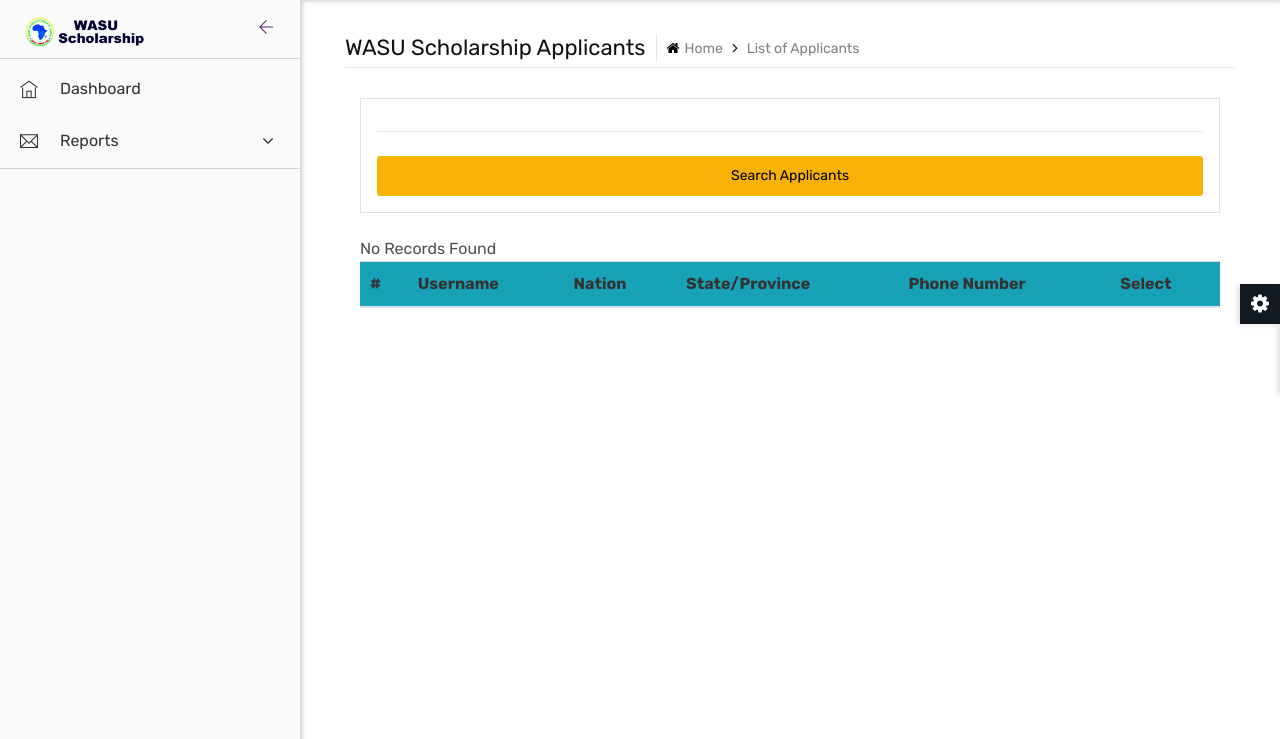
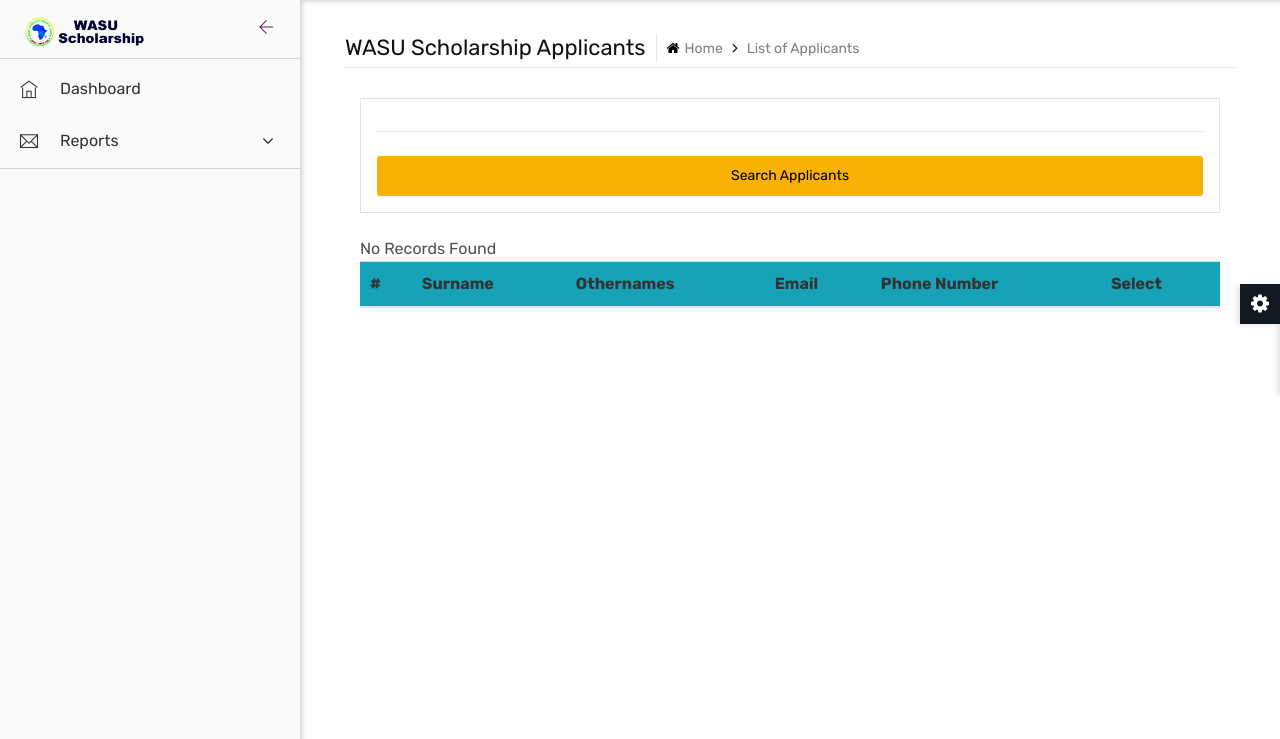
Before and after one commit to successgande1/scholarshipapp, a Django app: page /applicants/ in a window 1280 px wide. Shown: the part 61-800 px from the top of the page. Run offline with Django 4.2, Linux system fonts and the light colour scheme; the visitor is signed in with stand-in values (Sample User, id 1); lists and menus that the app fills with data are empty; parts of the project's set-up code (start-up, migrations or seed data) failed here and were passed over; some libraries are stand-ins or nearby versions.

Commit message:
Done Search and approve Submitted Appliction

```diff
--- a/scholarshipapp/urls.py
+++ b/scholarshipapp/urls.py
@@ -37,17 +37,17 @@ urlpatterns = [
     path('scholarship/list/', user_view.Scholarship_List, name = 'scholarship-list'),
     path('<int:pk>/bank/update/', UpdateBank.as_view(), name = 'edit-bank'),
     path('<int:pk>/bank/detail/', BankDetailView.as_view(), name = 'bank-detail'),
-    path('applicants/search/', user_view.search_applicants, name = 'search-applicants'),
     path('applicant/submit/', user_view.SubmitApp, name = 'app-submit'),
     path('applicant/slip/', user_view.AppSlip, name = 'app-slip'),
     path('applicant/slip/print/', user_view.print_slip, name = 'print-slip'),
-
     path('applicants/', user_view.SubmitedApps, name = 'list-applicants'),
     path('applicant/payment/success/', user_view.success_payment, name = 'success-payment'),
     path('applicant/payment/failed/', user_view.failed_payment, name = 'failed-payment'),
     path('candidate/<int:pk>/scholarship/', user_view.scholarship_detail, name = 'candidate-scholarship'),
     path('callback', user_view.payment_response, name='payment_response'),
     path('sholarship/process/', user_view.process_payment, name = 'process-fee'),
+    path('applicants/search/', user_view.search_applicants, name = 'search-applicant'),
+    path('<int:pk>/applicant/approval/', user_view.approve_applicant, name = 'approve-applicant'),
     path('pay/', PayFeeView.as_view(), name ="pay"),
 
     path('logout/', auth_view.LogoutView.as_view(template_name='user/logout.html'), name = 'user-logout'),
--- a/templates/partials/_LeftSideBar.html
+++ b/templates/partials/_LeftSideBar.html
@@ -38,7 +38,7 @@
                     <ul>
 
                         <li>
-                            <a href="{% url 'search-applicants' %}" class="ttr-material-button"><span class="ttr-label">Approve Scholarship</span></a>
+                            <a href="{% url 'search-applicant' %}" class="ttr-material-button"><span class="ttr-label">Approve Scholarship</span></a>
                         </li>
 
                         <li>
--- a/templates/user/list_applicants.html
+++ b/templates/user/list_applicants.html
@@ -24,6 +24,9 @@
                     <li>List of Applicants</li>
                 </ul>
             </div>
+            <!-- Alerts-->
+				{% include 'partials/_alerts.html' %}
+				<!-- Alerts End-->
 
             <div class="container">
 
@@ -38,7 +41,7 @@
                       <form method="GET">
                         {% csrf_token %}
 
-                        {{ form | crispy }}
+                        {{ searchForm | crispy }}
 
 
                         <!--Check Page Title and Allocate Submit Value-->
@@ -66,9 +69,9 @@
                             <thead class="bg-info text-white">
                               <tr>
                                 <th scope="col">#</th>
-                                <th scope="col">Username</th>
-                                <th scope="col">Nation</th>
-                                <th scope="col">State/Province</th>
+                                <th scope="col">Surname</th>
+                                <th scope="col">Othernames</th>
+                                <th scope="col">Email</th>
                                 <th scope="col">Phone Number</th>
                                 <th scope="col">Select</th>
                               </tr>
@@ -80,12 +83,12 @@
                               {% for applicants in list_applicants %}
                               <tr>
                                 <td>{{ forloop.counter }}</td>
-                                <td>{{ applicants.applicant }}</td>
-                                <td>{{ applicants.applicant.profile.nation }}</td>
-                                <td>{{ applicants.applicant.profile.state }}</td>
-                                <td>{{ applicants.applicant.profile.phone }}</td>
+                                <td>{{ applicants.applicant.profile.surname }}</td>
+                                <td>{{ applicants.othernames }}</td>
+                                <td>{{ applicants.applicant.email }}</td>
+                                <td>{{ applicants.profile.phone }}</td>
 
-                                <th ><a class="btn btn-info btn-sm" href="">Aprove</a></th>
+                                <th ><a class="btn btn-info btn-sm" href="{% url 'approve-applicant' applicants.id %}">Aprove</a></th>
                               </tr>
                               {% endfor %}
 
--- a/user/forms.py
+++ b/user/forms.py
@@ -114,3 +114,8 @@ class PaymentForm(forms.Form):
     email = forms.EmailField()
     phone=forms.CharField(max_length=15)
     amount = forms.FloatField()
+
+
+#Search Applicant form
+class SearchApplicantForm(forms.Form):
+    value = forms.CharField(label = 'Applicant Name', max_length=30)
--- a/user/models.py
+++ b/user/models.py
@@ -5,6 +5,7 @@ from django.db import models
 from django.contrib.auth.models import User
 from PIL import Image
 from django.core.validators import RegexValidator
+from django.forms import CharField
 from phonenumber_field.modelfields import PhoneNumberField
 
 GENDER = (
@@ -146,3 +147,11 @@ class Payment(models.Model):
 
     def __str__(self):
         return f'WASU Payments: {self.applicant}-{self.amount}'
+
+class Approved(models.Model):
+    applicant = models.OneToOneField(User, on_delete = models.CASCADE, null = True)
+    reference = models.CharField(max_length=50)
+    date = models.DateTimeField(auto_now_add = True)
+
+    def __str__(self):
+        return f'WASU Scholarship Approval {self.applicant}'
--- a/user/views.py
+++ b/user/views.py
@@ -5,8 +5,8 @@ from django.shortcuts import render, redirect
 from django.core.paginator import EmptyPage, PageNotAnInteger, Paginator
 from django.contrib.auth.forms import UserCreationForm
 from django.db.models import Q
-from user.models import BANK, BankDetails, Education, Profile,  Submitted, Scholarship
-from .forms import AddEducationForm, AprovedScholarshipForm, PaymentForm, CreateUserForm, PaymentForm, UserUpdateForm, ProfileUpdateForm, ApplicantBankForm,ConfirmForm,ApplicantsSearchForm, ScholarshipForm
+from user.models import *
+from .forms import *
 from django.contrib import messages
 from django.contrib.auth.decorators import login_required
 from django.contrib.auth.models import User
@@ -22,6 +22,7 @@ from django.views.decorators.http import require_http_methods
 from django.http import HttpResponse
 import requests
 import random
+
 
 import math
 
@@ -334,31 +335,68 @@ def failed_payment(request):
     return render(request, 'user/failed_payment.html', context)
 
 
-#Search Applicants by Nation
+#Search Applicants using Q Objects
 @login_required(login_url='user-login')
 def search_applicants(request):
+    #Set an Empty Dict of Context
+    context = {}
+    #Search Applicant Form
+    searchForm = SearchApplicantForm(request.GET or None)
+    if searchForm.is_valid():
+        #Value of search form
+        value = searchForm.cleaned_data['value']
+        #Filter Applicant by Surname or Othernames using Q Objects
+        user_filter = Q(surname__icontains = value) | Q(othernames__icontains = value)
+        #Apply the Profile Object Filter
+        list_submited = Profile.objects.filter(user_filter)
 
-    form = ApplicantsSearchForm(request.GET or None)
-    if form.is_valid():
-        list_submited = Profile.objects.filter(
-            nation__icontains=form.cleaned_data['nation'],
-            state__icontains=form.cleaned_data['state']
-        )
     else:
-        list_submited = Submitted.objects.all()
+        list_submited = Profile.objects.all()
 
     paginator = Paginator(list_submited, 5)
     page = request.GET.get('page')
-    paged_listApps = paginator.get_page(page)
+    paged_list_submited = paginator.get_page(page)
+    #Update context variable
+    context.update({
+    'list_applicants':paged_list_submited,
+    'searchForm':searchForm,
 
-    context = {
-    'list_applicants':paged_listApps,
-    'form':form,
+    })
+
+    return render(request, 'user/list_applicants.html', context)
+
+#Approve Scholarship Application
+@login_required(login_url='user-login')
+def approve_applicant(request, pk):
+
+    #Get Applicant id
+    app_id = Profile.objects.get(id=pk)
+    #Get Applicant's names
+    applicant_detail = app_id.surname.upper()
+    app_othername = app_id.othernames.upper()
+    #Try Check Application Submission
+    try:
+        app_id = Submitted.objects.get(applicant_id=pk)
+
+    #When Applicant is Not Found
+    except Submitted.DoesNotExist:
+        #Send Message
+        messages.error(request, f"{applicant_detail} {app_othername}  has No Submited Application")
+        #Redirect Back
+        return redirect('search-applicant')
+    else:
+        if request.method == "POST":
+            # applicant = Submitted.objects.get(applicant_id=pk)
+            # Approve_app = Approved.objects.create()
 
 
-    }
-
-    return render(request, 'user/list_applicants.html',context)
+            messages.success(request, f'{applicant_detail} Approved successfully')
+            return redirect('search-applicants')
+        context = {
+            'applicant':applicant_detail,
+            'app_othername':app_othername,
+        }
+        return render(request, 'user/approval_form.html', context)
 
 
 #Method for viewing applicant profile
@@ -484,3 +522,21 @@ def payment_response(request):
     print(status)
     print(tx_ref)
     return HttpResponse('Finished')
+
+#Search Applicant Function View
+# def search_applicant(request):
+#     form = SearchApplicantForm(request.POST or None)
+
+#     if request.method == 'POST':
+
+#         value = form.cleaned_data['value'].value()
+#         user_filter = Q (Q(surname__icontains = value)
+#                         | Q(othernames__icontains = value)
+#                         | Q(email__icontains = value)
+#                         )
+#         Apprlicant = Profile.objects.filter(user_filter)
+
+#     context = {
+
+#     }
+#     return render(request, 'user/search_applicant.html', context)
```
Also changed, not shown: templates/user/approval_form.html (added, +33 -0 lines), user/admin.py (+10 -2 lines), user/migrations/0052_approved.py (added).
